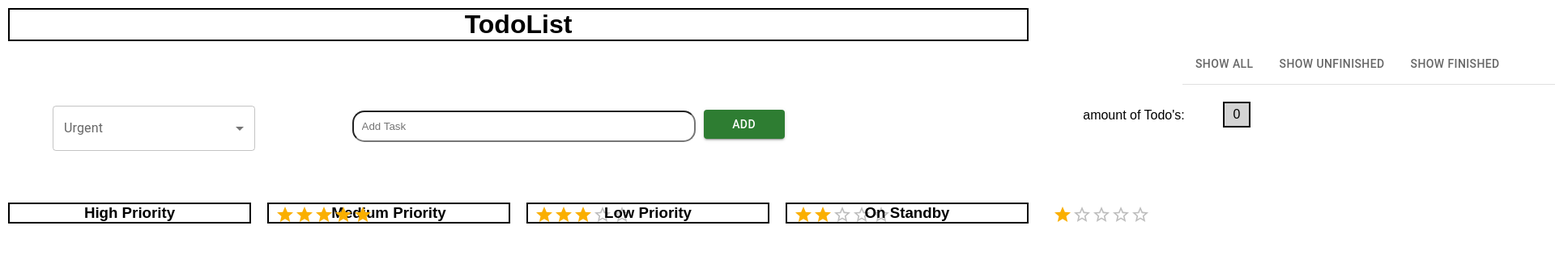
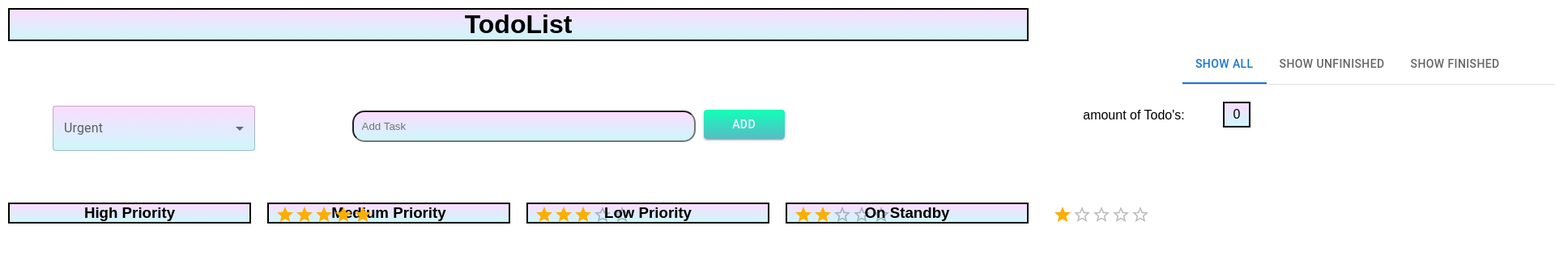
Before and after one commit to Chaoticwave-boop/TodoList, a React (Vite) app: page / in a window 1280 px wide. Shown: the top 316 px of the page at 81% size, 1920 px wide, since content can reach past the window. Built offline with nearby package versions, Linux system fonts and the light colour scheme.

Commit message:
does not work but start

```diff
--- a/src/todo.scss
+++ b/src/todo.scss
@@ -10,11 +10,14 @@
     border-radius: 15px;
     outline: none;
     top: -90px;
+    background-image: linear-gradient(rgb(251, 220, 255), rgb(205, 247, 250));
   }
   .add-button{
     top: -93px;
     width: 100px;
     left: 10px;
+    background-image: linear-gradient(rgb(18, 255, 184), rgb(86, 188, 196));
+
   }
 
 
@@ -25,6 +28,7 @@
     margin: 10px;
     top: -90px;
     border: 2px solid;
+    background-image: linear-gradient(rgb(251, 220, 255), rgb(205, 247, 250));
   }
 
 
@@ -38,6 +42,7 @@
     border:2px solid;
     padding: 5px;
     background-color:lightgrey;
+    background-image: linear-gradient(rgb(251, 220, 255), rgb(205, 247, 250));
   }
 
   .textTodoAmount{
@@ -45,6 +50,7 @@
     left: 1300px;
     top: -148px;
     max-width: 200px;
+
   }
 
 
@@ -62,6 +68,7 @@
     position: relative;
     right: 500px;
     top:-90px;
+    background-image: linear-gradient(rgb(255, 187, 167), rgb(255, 237, 187));
   }
 
 
@@ -81,6 +88,7 @@
     left: -450px;
     top: -40px;
     max-width: 250px;
+    background-image: linear-gradient(rgb(251, 220, 255), rgb(205, 247, 250));
   }
 
 .alert-select{
@@ -127,11 +135,14 @@
 
 
 
+
   >div {
     display: flex;
     flex-direction: column;
     margin: 10px;
     flex-basis: 25%;
+
+
   }
 }
 
@@ -144,24 +155,27 @@
   display: flex;
   justify-content: space-between;
   align-items: center;
-  border: 2px  solid;
+  background-image: linear-gradient(rgb(251, 220, 255), rgb(205, 247, 250));
+  word-wrap: break-word;
+
 
 
   >th {
     flex-basis: 25%;
 
 
+
+
   }
 
   >span {
     flex-basis: 5%;
-
   }
 
   >div{
     flex-basis: 60%;
     width: 100px;
-
+    overflow: scroll;
 
 
 
@@ -169,9 +183,12 @@
 
   >button {
     flex-basis: 10%;
+
+
   }
 
   .todo-name {
+
 
 
 
@@ -180,7 +197,7 @@
     }
 
    .EditText:hover{
-    background-color: rgb(238, 238, 238);
+    background-color: rgb(255, 255, 255);
    }
   }
 
@@ -190,18 +207,23 @@
 
 .High{
   border: 2px solid;
+  background-image: linear-gradient(rgb(251, 220, 255), rgb(205, 247, 250));
+
 }
 
 .Medium{
     border: 2px solid;
+    background-image: linear-gradient(rgb(251, 220, 255), rgb(205, 247, 250));
 }
 
 .Low{
   border: 2px solid;
+  background-image: linear-gradient(rgb(251, 220, 255), rgb(205, 247, 250));
 }
 
 .OnStand{
   border: 2px solid;
+  background-image: linear-gradient(rgb(251, 220, 255), rgb(205, 247, 250));
 }
 
 .rating{
@@ -214,10 +236,11 @@
   position: relative;
   left: 1460px;
   top:-95px ;
-  max-width: 500px;
+  width: 500px;
   height: 20px;
+
 }
 
 .HoverOptions:hover{
-  background-color: rgb(233, 233, 233);
+  background-image: linear-gradient(rgb(251, 220, 255), rgb(205, 247, 250));
 }
--- a/src/todolist.jsx
+++ b/src/todolist.jsx
@@ -51,12 +51,19 @@ const TodoSet = ({}) => {
     const [open, setopen] = useState(false);
     const [select, setSelect] =useState("");
     const [Text, setText] = useState("")
+    const [value ,setValue] = useState(0)
+    const [Show, SetShow] = useState(true)
+    const [Showall, SetShowAll] = useState(false)
     const [startDate, setStartDate] = useState(new Date());
-
-    console.log(todo)
 
 
 
+
+
+    const handleValue = (event, newValue) => {
+        setValue(newValue)
+
+    }
 
     const updateTodo = event => {
         inputRef.current.value = inputRef.current.value.trim();
@@ -86,10 +93,6 @@ const TodoSet = ({}) => {
 
 
         inputRef.current.value = ""
-
-
-
-
     }
 
     const DeleteTodoAll = () => {
@@ -153,66 +156,91 @@ const TodoSet = ({}) => {
         )}
 
 
+
+
+
+
    const High = () => {
         return(
 
             todo.filter((element) => element.category === "High Priority" ).map((element, index)=>{
-                return(Todo_Box(element,index))})
+                return(ShowingElements(element,index))})
             )}
 
 
     const Medium = () => {
         return(
             todo.filter((element) => element.category === "Medium Priority").map((element, index)=>{
-                return(Todo_Box(element,index))})
+                return(ShowingElements(element,index))})
             )}
 
     const Low = () => {
         return(
             todo.filter((element) => element.category === "Low Priority").map((element, index)=>{
-                return(Todo_Box(element,index))})
+                return(ShowingElements(element,index))})
             )}
 
 
     const Stand = () => {
         return(
             todo.filter((element) => element.category === "On Standby").map((element, index)=>{
-                return(Todo_Box(element,index))})
+                return(ShowingElements(element,index))})
             )}
 
+    const ShowingElements =(element,index) =>{
+        if (Showall === true){
+            return(Todo_Box(element,index))
+        }
+        return(
+            <div>
+                {todo.filter((element)=> element.Checked === false).map((element,index)=>{
+                    if (Show === true){
+                            return(Todo_Box(element,index))
+                            } })}
+
+                {todo.filter((element)=> element.Checked === true).map((element,index)=>{
+                    if (Show === false){
+                            return(Todo_Box(element,index))
+                        } })}
+            </div>
+        )
+                }
 
     const ShowAll = () => {
         console.log("all")
-
+        SetShow(true)
+        SetShowAll(true)
     }
 
     const ShowUnfineshed  = () => {
         console.log("unfinished")
-        todo.filter((element) => element.checked === false).map((element,index)=>{
-            return (<div>{ console.log(element)}</div>)
-        })
-
-
+        SetShow(true)
+        SetShowAll(false)
     }
 
     const ShowFinished = () => {
         console.log("finished")
+        SetShow(false)
+        SetShowAll(false)
     }
 
     return(
     <div className="form">
             <h1 className="textTodo"  >TodoList</h1>
 
+
             {/*Work on this  */}
-            <Box sx={{width: '100%'}} className="ShowSertainTodos">
-                <Box sx={{ borderBottom: 1, borderColor: 'divider' }}>
-                    <Tabs>
-                        <Tab label="Show all" onClick={ShowAll} className="HoverOptions"/>
-                        <Tab label="Show unfinished" onClick={ShowUnfineshed} className="HoverOptions"/>
-                        <Tab label="Show finished" onClick={ShowFinished} className="HoverOptions"/>
-                    </Tabs>
+            <div role="tabpanel">
+                <Box sx={{width: '100%'}} className="ShowSertainTodos">
+                    <Box sx={{ borderBottom: 1, borderColor: 'divider' }}>
+                        <Tabs value={value} onChange={handleValue}>
+                            <Tab label="Show all" onClick={ShowAll} className="HoverOptions" />
+                            <Tab label="Show unfinished" onClick={ShowUnfineshed} className="HoverOptions" />
+                            <Tab label="Show finished" onClick={ShowFinished} className="HoverOptions" />
+                        </Tabs>
+                    </Box>
                 </Box>
-            </Box>
+            </div>
 
             <Snackbar open={open} autoHideDuration={6000} onClose={handleClose} >
                 <Alert severity="error" onClose={handleClose} sx={{ width: 350 }} className="alert">{Text}</Alert>
@@ -232,7 +260,7 @@ const TodoSet = ({}) => {
                 </Box>
 
 
-                {/* <DatePicker selected={startDate} onChange={(date) => setStartDate(date)} />  for some reason does not work*/}
+
                 <Button variant="outlined" color="error" className="DeleteAll" onClick={DeleteTodoAll}>Delete All</Button>
 
 
```
